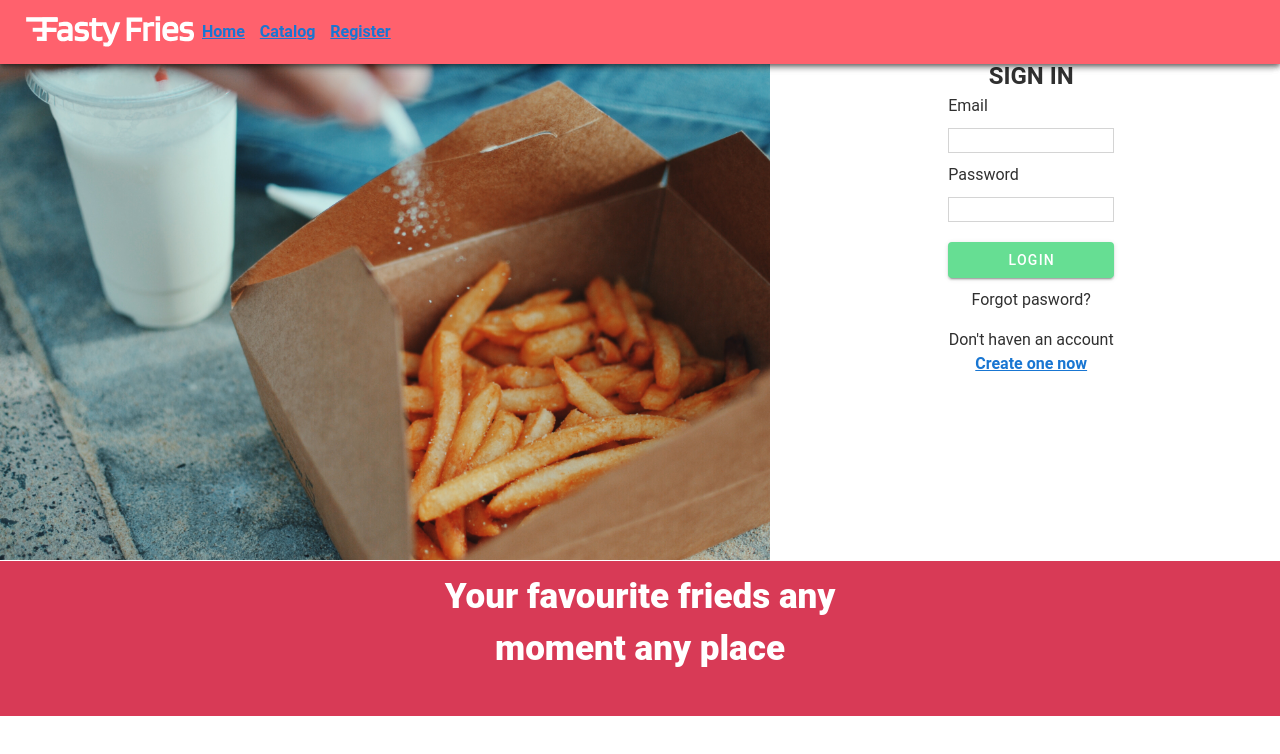
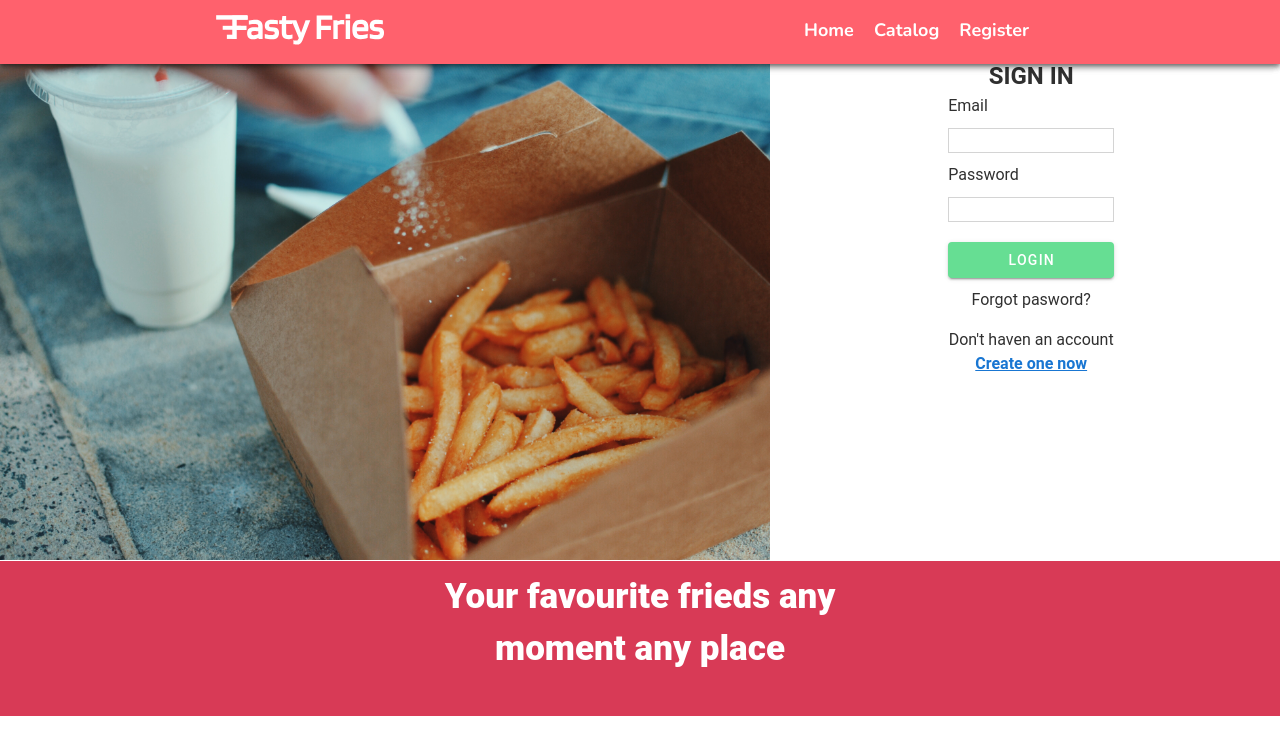
Before and after one commit to jessicablossom/final-project, a Vue app: page /register in a window 1280 px wide. Shown: the top 754 px of the page. Built offline with nearby package versions, Linux system fonts and the light colour scheme.

Commit message:
fix/alignment-navbar

```diff
--- a/src/components/Navbar.vue
+++ b/src/components/Navbar.vue
@@ -1,11 +1,13 @@
 <template>
-  <v-app-bar class="navbar" color="var(--light-primary-color)" app dark>
+  <v-app-bar color="var(--light-primary-color)" app dark>
+    <div class="navbar">
       <img src="../assets/Logo.svg" />
       <ul>
         <li><router-link to="/Home">Home</router-link></li>
         <li><router-link to="/Catalog">Catalog</router-link></li>
         <li><router-link to="/Register">Register</router-link></li>
       </ul>
+    </div>
   </v-app-bar>
 </template>
 <script></script>
@@ -15,12 +17,14 @@
   display: flex !important;
   flex-direction: row !important;
   align-items: center !important;
-  justify-content: space-between !important;
+  justify-content: space-around !important;
   left: 0;
   height: 50px;
   padding: 10px;
   position: fixed;
   top: 0;
+  height: 60px;
+  width: 100vw;
   z-index: 1;
 }
 
@@ -33,9 +37,13 @@
   margin-right: 10px;
   padding: 5px;
 }
-.v-app-bar li {
-  font-size: 16px;
-  margin-right: 15px;
+.v-app-bar a {
+  font-weight: 700 !important;
+  font-family: "Nunito", sans-serif;
+  color: white;
+  text-decoration: none;
+  font-size: 18px;
+  margin-right: 20px;
   cursor: pointer;
 }
 .v-avatar {
--- a/src/router/index.js
+++ b/src/router/index.js
@@ -4,7 +4,7 @@ import VueRouter from "vue-router";
 Vue.use(VueRouter);
 
 const routes = [
-  { path: "/", name: "Home" },
+  { path: "/home", name: "Home", component: () => import("../views/Home.vue") },
   {
     path: "/catalog",
     name: "Catalog",
--- a/src/views/Login.vue
+++ b/src/views/Home.vue
@@ -1,15 +1,19 @@
 <template>
-  <div class="login"></div>
+  <div class="home">
+    <h1>HOME</h1>
+  </div>
 </template>
 <script>
 export default {
-  name: "Login",
+  name: "Home",
   components: {},
 };
 </script>
 <style scoped>
 .login {
+  margin-top: 80px;
   background-color: lightcoral;
+  color: lightslategray;
   height: 100vh;
   width: 100vw;
 }
```
Lines whose indentation alone changed are shown as unchanged.
